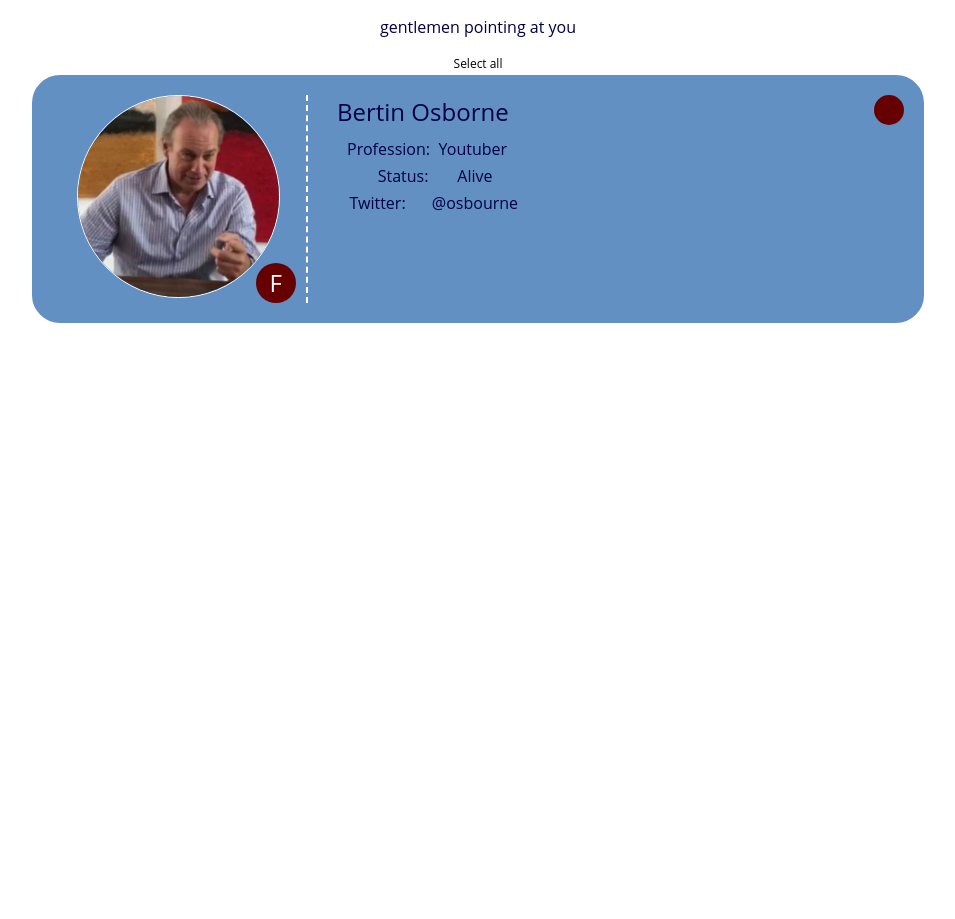
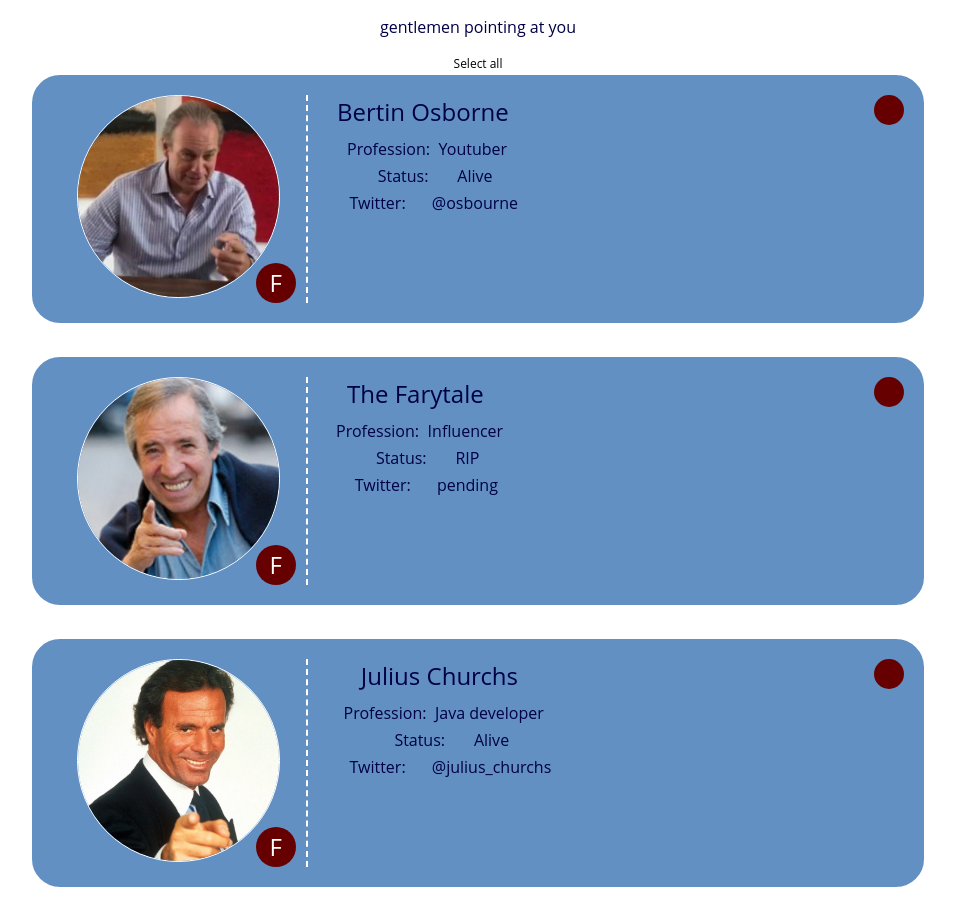
Before and after one commit to alejandromachin/202201-W4C1-alejandro-rodriguez, a React (Create React App) app: page / in a window 1280 px wide. Shown: the whole page, without its empty margins (162-1117 px from the left). Before the commit the page ends 800 px from the top, so only its background shows below. Built offline with nearby package versions, Linux system fonts and the light colour scheme.

Commit message:
added map function to cover gentelmen array and render the cards

```diff
--- a/src/components/App.js
+++ b/src/components/App.js
@@ -4,10 +4,16 @@ import Info from "./Info/Info";
 import gentelmen from "../gentelmanInfo";
 
 function App() {
+  const gentelmenArray = gentelmen;
+
+  const listOfArrays = gentelmenArray.map((gentelman) => {
+    return <Gentelmen gentelman={gentelman} key={gentelman.id} />;
+  });
+
   return (
     <div className="App">
       <Info />
-      <Gentelmen gentelman={gentelmen[0]} />
+      <ul>{listOfArrays}</ul>
     </div>
   );
 }
```
